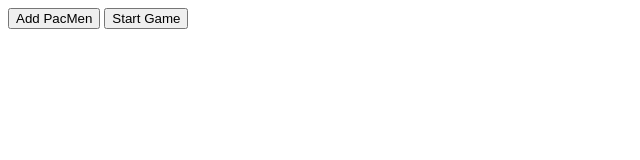
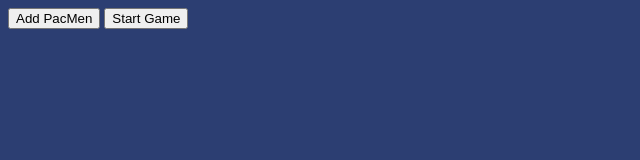
Before and after one commit to KristinaMoran/PacMen_Factory, a plain HTML site: page index.html in a window 1280 px wide. Shown: the whole page, without its empty margins (0-640 px from the left). Drawn offline with Linux system fonts and the light colour scheme.

Commit message:
color background

```diff
--- a/index.html
+++ b/index.html
@@ -4,7 +4,7 @@
   <head>
     <title>Pacmen</title>
   </head>
-  <body>
+  <body style="background: #2c3e72">
     <div id="game">
       <button onclick="makeOne()" width="200" height="30">Add PacMen</button>
       <button onclick="update()" width="200" height="30">Start Game</button>
```
